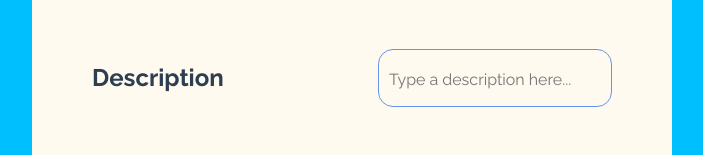
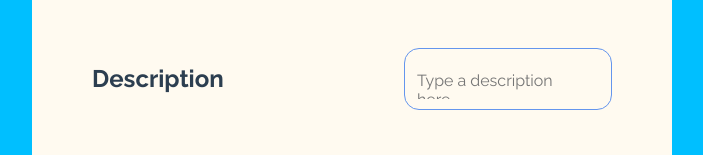
Before and after one commit to hryshko-denys/telegram_bots, a Vue app: page / in a window 1280 px wide. Both pictures are taken after a click on the button "Create new boot". Shown: the part 255-410 px from the top of the page, without its empty margins (288-991 px from the left). Built offline with nearby package versions, Linux system fonts and the light colour scheme.

Commit message:
add validation for textarea

```diff
--- a/src/components/ModalCreate/InputName.vue
+++ b/src/components/ModalCreate/InputName.vue
@@ -60,7 +60,7 @@ export default {
 
   &__input-wrapper {
     position: relative;
-    width: 45%;
+    width: 40%;
     padding: 10px;
 
     border: 1px solid $blue;
--- a/src/components/ModalCreate/ModalForm.vue
+++ b/src/components/ModalCreate/ModalForm.vue
@@ -5,7 +5,11 @@
       v-bind:handleValidation="handleValidation"
       v-bind:nameError="errors.nameError"
     />
-    <ModalTextarea v-on:handleDescription="onHandleDescription" />
+    <ModalTextarea
+      v-on:handleDescription="onHandleDescription"
+      v-bind:handleValidation="handleValidation"
+      v-bind:descriptionError="errors.descriptionError"
+     />
     <ModalDragAndDrop
       v-bind:currentImages="currentImages"
       v-bind:currentFiles="currentFiles"
@@ -93,11 +97,12 @@ export default {
 
       switch (name) {
         case 'name':
+        case 'description':
           isCorrect = value.length < 3;
           break;
-        // case 'imgUrl':
-        //   isCorrect = !patternUrl.test(value);
-        //   break;
+        case 'img':
+          isCorrect = !patternUrl.test(value);
+          break;
         // case 'imdbUrl':
         //   isCorrect = !patternUrl.test(value);
         //   break;
@@ -122,6 +127,7 @@ export default {
       } = this;
 
       if (currentName.length < 4) {
+        this.errors.nameError = true;
         return;
       }
 
--- a/src/components/ModalCreate/ModalTextarea.vue
+++ b/src/components/ModalCreate/ModalTextarea.vue
@@ -6,13 +6,20 @@
     >
       Description
     </label>
+    <div
+      class="modal__textarea-wrapper"
+      v-bind:class="{ modal__description_error: descriptionError }"
+    >
       <textarea
+        name="description"
         class="modal__textarea"
         id="description"
         placeholder="Type a description here..."
         @change="handleDescription"
+        @blur="handleValidation"
       >
       </textarea>
+    </div>
   </div>
 </template>
 
@@ -20,6 +27,7 @@
 
 export default {
   name: 'ModalTextarea',
+  props: ['descriptionError', 'handleValidation'],
   methods: {
     handleDescription(event) {
       const { value } = event.target;
@@ -50,11 +58,31 @@ export default {
     cursor: pointer;
   }
 
-  &__textarea {
+  &__textarea-wrapper {
+    position: relative;
+    width: 40%;
     padding: 10px;
+
     border: 1px solid $blue;
     border-radius: 15px;
-    width: 45%;
+  }
+
+  &__textarea {
+    width: 100%;
+  }
+
+  &__description_error {
+    border: 1px solid $tomatored;
+  }
+
+  &__description_error::after {
+    content: 'Type correct description';
+    position: absolute;
+    top: calc(50% - 11px);
+    left: -190px;
+    display: block;
+
+    color: $tomatored;
   }
 
   &__textarea::placeholder {
```
Lines whose indentation alone changed are shown as unchanged.
